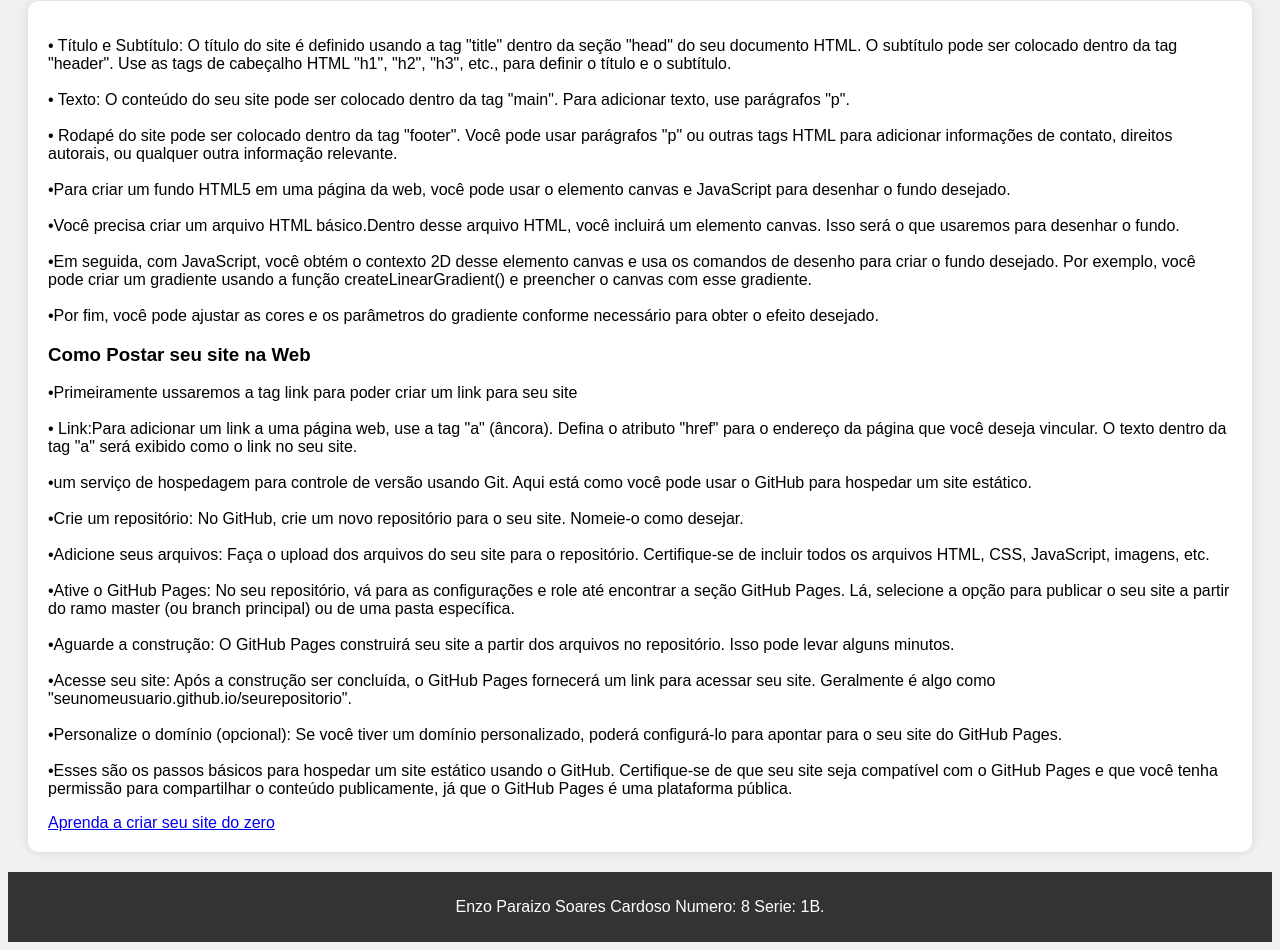
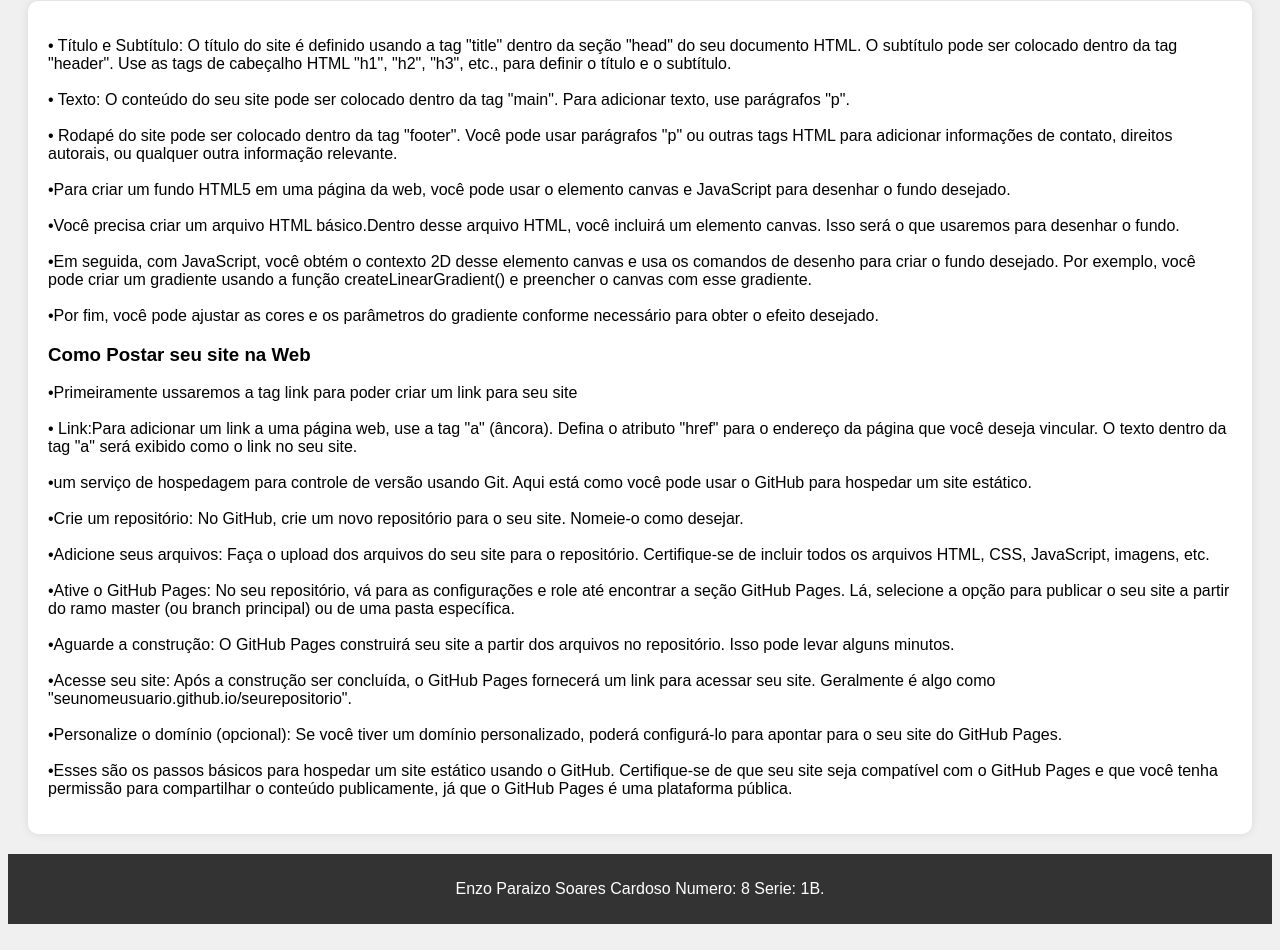
Before and after one commit to ParadiseDbr/1b-Enzo, a plain HTML site: page index.html in a window 1280 px wide. Shown: the part 127-1077 px from the top of the page. Drawn offline with Linux system fonts and the light colour scheme.

Commit message:
Atualizar o index.html

```diff
--- a/index.html
+++ b/index.html
@@ -52,7 +52,7 @@
         <br><br>•Personalize o domínio (opcional): Se você tiver um domínio personalizado, poderá configurá-lo para apontar para o seu site do GitHub Pages.
         <br><br>•Esses são os passos básicos para hospedar um site estático usando o GitHub. Certifique-se de que seu site seja compatível com o GitHub Pages e que você tenha permissão para compartilhar o conteúdo publicamente, já que o GitHub Pages é uma plataforma pública.
       </p>
-        <a href="https://www.criandosite.com">Aprenda a criar seu site do zero</a>
+
     </main>
 
     <footer>
```
